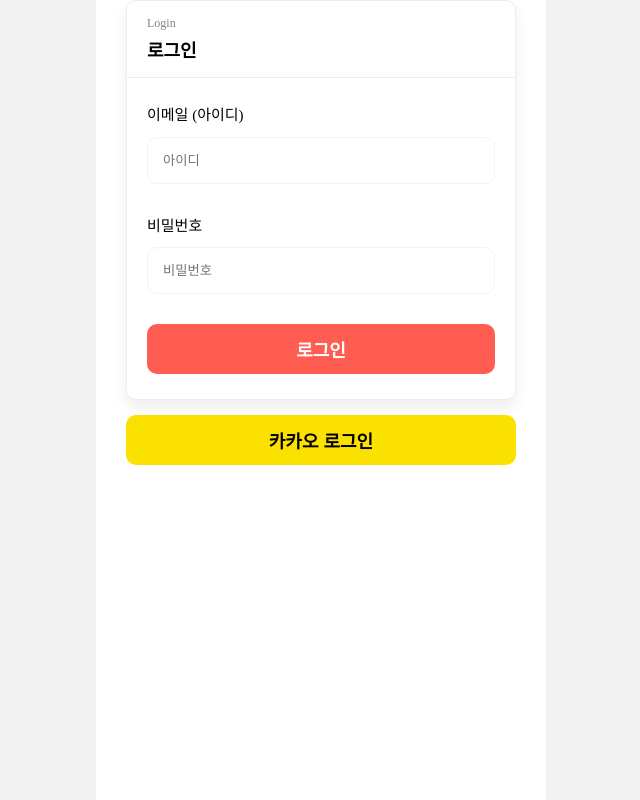
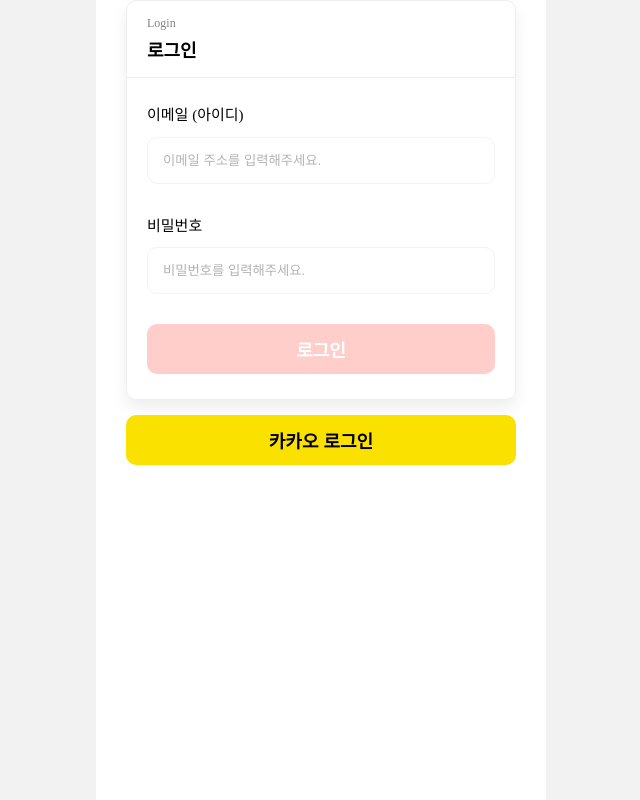
Before and after one commit to SwitchChipsProject/switch_front, a Next.js app: page /login in a window 1280 px wide. Shown: the whole page, without its empty margins (319-959 px from the left). Built offline with nearby package versions, Linux system fonts and the light colour scheme.

Commit message:
#6  회원가입  페이지 기능 구현

```diff
--- a/pages/login.tsx
+++ b/pages/login.tsx
@@ -1,6 +1,7 @@
 import styled from 'styled-components';
 import Card from '../components/util/Card';
 import Button from '../components/util/Button';
+import { useCallback, useEffect, useRef, useState } from 'react';
 const Container = styled.div`
   height: 100%;
   display: flex;
@@ -29,29 +30,74 @@ const Input = styled.input`
   background-color: white;
   color: black;
   outline: none;
-  /* ::placeholder {
-    color: black;
-  } */
-`;
 
-const Strong = styled.strong`
-  color: red;
+  ::placeholder {
+    color: #b3b3b3;
+  }
 `;
 
 export default function Login() {
+  const [email, setEmail] = useState<string>('');
+  const [password, setPassword] = useState<string>('');
+  const [disabled, setDisabled] = useState<boolean>(true);
+
+  const target = useRef<HTMLInputElement>(null);
+
+  const onChangeEmail = useCallback(
+    ({ target: { value } }: { target: { value: string } }) => {
+      setEmail(value);
+    },
+    []
+  );
+
+  const onChangePassword = useCallback(
+    ({ target: { value } }: { target: { value: string } }) => {
+      setPassword(value);
+    },
+    []
+  );
+
+  const onClickButton = useCallback(() => {
+    alert('로그인 되었습니다.');
+  }, []);
+
+  useEffect(() => {
+    setDisabled(email.length === 0 || password.length === 0);
+  }, [email, password]);
   return (
     <Container>
       <Card subTitle="Login" title="로그인" gap={30}>
         <>
           <InputWrapper>
             <InputLabel>이메일 (아이디)</InputLabel>
-            <Input placeholder="아이디"></Input>
+            <Input
+              placeholder="이메일 주소를 입력해주세요."
+              onChange={onChangeEmail}
+              value={email}
+              onKeyDown={(e) => {
+                if (e.key === 'Enter') {
+                  (target.current as HTMLInputElement).focus();
+                }
+              }}
+            ></Input>
           </InputWrapper>
           <InputWrapper>
             <InputLabel>비밀번호</InputLabel>
-            <Input placeholder="비밀번호" type="password"></Input>
+            <Input
+              placeholder="비밀번호를 입력해주세요."
+              type="password"
+              autoComplete="new-password"
+              value={password}
+              onChange={onChangePassword}
+              ref={target}
+            ></Input>
           </InputWrapper>
-          <Button backgroundColor="#FF5D51" textColor="white">
+          <Button
+            backgroundColor={disabled ? '#ff5d514d' : '#FF5D51'}
+            textColor="white"
+            onClick={onClickButton}
+            disabled={disabled}
+          >
             로그인
           </Button>
         </>
```
